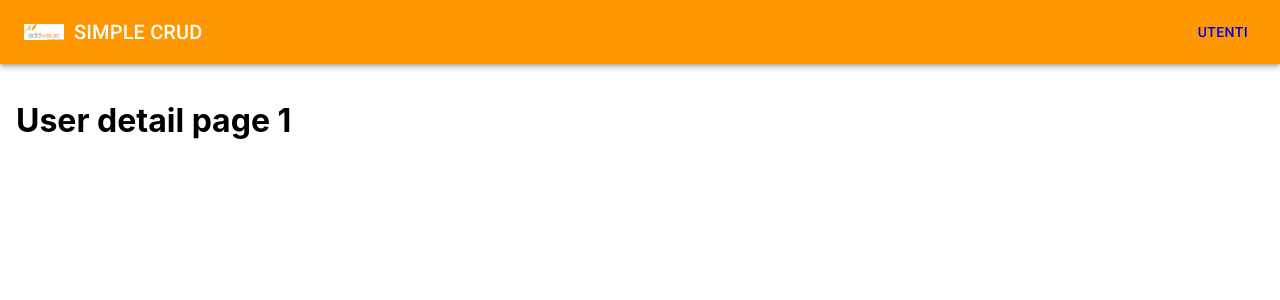
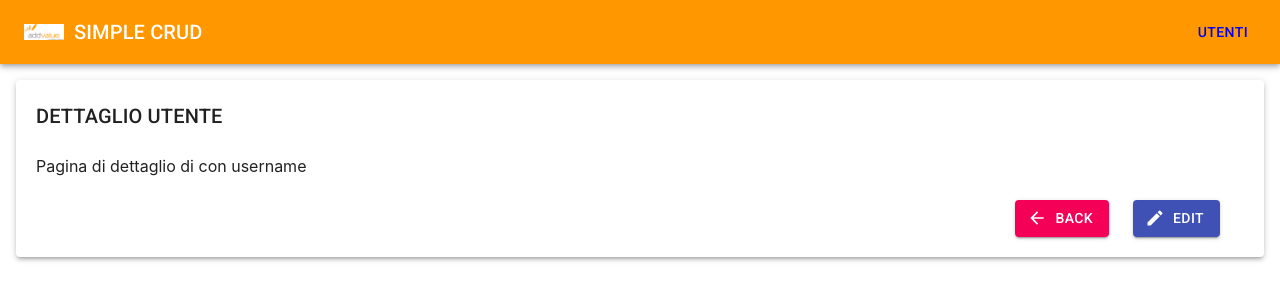
Before and after one commit to mattiaizzi/simple-crud, a React (Create React App) app: page /users/1 in a window 1280 px wide. Shown: the top 300 px of the page. Built offline with nearby package versions, Linux system fonts and the light colour scheme; no server answers.

Commit message:
refactor e aggiunta pagina di dettaglio

```diff
--- a/src/app/App.tsx
+++ b/src/app/App.tsx
@@ -7,11 +7,13 @@ import { UserDetailPage } from './pages/UserDetailPage/UserDetailPage';
 import { CreateUserPage } from './pages/CreateUserPage/CreateUserPage';
 import { Navbar } from './shared/Navbar/Navbar';
 import { Box } from '@material-ui/core';
+import { AlertProvider } from './core/context/AlertContext';
 
 const queryClient = new QueryClient();
 
 function App() {
   return (
+    <AlertProvider>
       <QueryClientProvider client={queryClient}>
         <Router>
           <Navbar />
@@ -32,6 +34,7 @@ function App() {
           </Box>
         </Router>
       </QueryClientProvider>
+    </AlertProvider>
   );
 }
 
--- /dev/null
+++ b/src/app/core/api/users.ts
@@ -0,0 +1,11 @@
+import axios from 'axios';
+import { User } from '../../models/user';
+
+const baseUrl = 'http://localhost:8000/users';
+
+export const getUser = (id: string) => axios.get<User>(`${baseUrl}/${id}`).then((response) => response.data);
+
+export const saveUser = (user: User) =>
+  axios.post<User>('http://localhost:8000/users', user).then((response) => response.data);
+
+export const getAllUsers = () => axios.get<User[]>('http://localhost:8000/users').then((response) => response.data);
--- /dev/null
+++ b/src/app/core/context/AlertContext.tsx
@@ -0,0 +1,31 @@
+import { Snackbar } from '@material-ui/core';
+import Alert from '@material-ui/lab/Alert';
+import React, { useReducer } from 'react';
+import { alertReducer, AlertAction } from '../reducers/alertReducer';
+
+type AlertContextType = {
+  dispatch: (action: AlertAction) => void;
+};
+
+const defaultContext: AlertContextType = {
+  dispatch: () => {},
+};
+
+export const AlertContext = React.createContext<AlertContextType>(defaultContext);
+
+export const AlertProvider: React.FC = ({ children }) => {
+  const [{ isOpen, message, severity }, dispatch] = useReducer(alertReducer, { isOpen: false });
+
+  const handleClose = () => dispatch({ type: 'close' });
+
+  return (
+    <AlertContext.Provider value={{ dispatch }}>
+      {children}
+      <Snackbar open={isOpen} autoHideDuration={2000} onClose={handleClose}>
+        <Alert elevation={6} variant="filled" onClose={handleClose} severity={severity}>
+          {message}
+        </Alert>
+      </Snackbar>
+    </AlertContext.Provider>
+  );
+};
--- /dev/null
+++ b/src/app/core/reducers/alertReducer.ts
@@ -0,0 +1,23 @@
+import { Color } from '@material-ui/lab/Alert';
+
+export interface AlertState {
+  isOpen: boolean;
+  severity?: Color | undefined;
+  message?: string;
+}
+
+export interface OpenPayload {
+  severity: Color | undefined;
+  message: string;
+}
+
+export type AlertAction = { type: 'open'; payload: OpenPayload } | { type: 'close' };
+
+export const alertReducer = (state: AlertState, action: AlertAction): AlertState => {
+  switch (action.type) {
+    case 'open':
+      return { isOpen: true, ...action.payload };
+    case 'close':
+      return { isOpen: false };
+  }
+};
--- a/src/app/pages/CreateUserPage/CreateUserPage.tsx
+++ b/src/app/pages/CreateUserPage/CreateUserPage.tsx
@@ -1,10 +1,11 @@
 import { Paper, Snackbar, Typography } from '@material-ui/core';
-import axios from 'axios';
 import React, { useReducer } from 'react';
 import Alert, { Color } from '@material-ui/lab/Alert';
 import { User } from '../../models/user';
 import { UserForm } from '../../shared/UserForm/UserForm';
 import { useHistory } from 'react-router';
+import { saveUser } from '../../core/api/users';
+import { useMutation } from 'react-query';
 
 interface AlertState {
   isOpen: boolean;
@@ -31,13 +32,14 @@ const alertReducer = (state: AlertState, action: AlertAction): AlertState => {
 export const CreateUserPage: React.FC = () => {
   const [{ isOpen, message, severity }, dispatch] = useReducer(alertReducer, { isOpen: false });
   const history = useHistory();
+  const saveUserMutation = useMutation(saveUser);
   const onSubmit = (user: User) => {
-    axios
-      .post<User>('http://localhost:8000/users', user)
+    saveUserMutation
+      .mutateAsync(user)
       .then((response) => {
         dispatch({
           type: 'open',
-          payload: { message: `L'utente ${response.data.name} è stato salvato con successo`, severity: 'success' },
+          payload: { message: `L'utente ${response.name} è stato salvato con successo`, severity: 'success' },
         });
         setTimeout(() => {
           history.goBack();
--- a/src/app/pages/EditUserPage/EditUserPage.tsx
+++ b/src/app/pages/EditUserPage/EditUserPage.tsx
@@ -1,9 +1,10 @@
-import { CircularProgress, Paper, Snackbar, Typography } from '@material-ui/core';
-import Alert, { Color } from '@material-ui/lab/Alert';
-import axios from 'axios';
-import React, { useEffect, useReducer } from 'react';
-import { useQuery } from 'react-query';
+import { CircularProgress, Paper, Typography } from '@material-ui/core';
+
+import React, { useContext, useEffect } from 'react';
+import { useMutation, useQuery } from 'react-query';
 import { RouteComponentProps, useHistory } from 'react-router';
+import { getUser, saveUser } from '../../core/api/users';
+import { AlertContext } from '../../core/context/AlertContext';
 import { User, User as UserModel } from '../../models/user';
 import { UserForm } from '../../shared/UserForm/UserForm';
 
@@ -11,46 +12,22 @@ interface UserProps {
   id: string;
 }
 
-interface AlertState {
-  isOpen: boolean;
-  severity?: Color | undefined;
-  message?: string;
-}
-
-interface OpenPayload {
-  severity: Color | undefined;
-  message: string;
-}
-
-type AlertAction = { type: 'open'; payload: OpenPayload } | { type: 'close' };
-
-const alertReducer = (state: AlertState, action: AlertAction): AlertState => {
-  switch (action.type) {
-    case 'open':
-      return { isOpen: true, ...action.payload };
-    case 'close':
-      return { isOpen: false };
-  }
-};
-
-const getUser = (id: string) =>
-  axios.get<UserModel>(`http://localhost:8000/users/${id}`).then((response) => response.data);
-
 export const EditUserPage: React.FC<RouteComponentProps<UserProps>> = ({ match }) => {
   const id = match.params.id;
-  const [{ isOpen, message, severity }, dispatch] = useReducer(alertReducer, { isOpen: false });
   const history = useHistory();
+  const { dispatch } = useContext(AlertContext);
   const { data, refetch, isLoading } = useQuery<UserModel, Error>(['getUser'], () => getUser(id), {
     enabled: false,
   });
+  const saveUserMutation = useMutation(saveUser);
 
   const onSubmit = (user: User) => {
-    axios
-      .post<User>('http://localhost:8000/users', user)
+    saveUserMutation
+      .mutateAsync(user)
       .then((response) => {
         dispatch({
           type: 'open',
-          payload: { message: `L'utente ${response.data.name} è stato salvato con successo`, severity: 'success' },
+          payload: { message: `L'utente ${response.name} è stato salvato con successo`, severity: 'success' },
         });
         setTimeout(() => {
           history.goBack();
@@ -68,7 +45,6 @@ export const EditUserPage: React.FC<RouteComponentProps<UserProps>> = ({ match }
     refetch();
   }, [refetch, match.params.id]);
 
-  const handleClose = () => dispatch({ type: 'close' });
   return (
     <Paper elevation={3}>
       {isLoading ? (
@@ -81,11 +57,6 @@ export const EditUserPage: React.FC<RouteComponentProps<UserProps>> = ({ match }
           <UserForm user={data} onSubmit={onSubmit} />
         </>
       )}
-      <Snackbar open={isOpen} autoHideDuration={2000} onClose={handleClose}>
-        <Alert elevation={6} variant="filled" onClose={handleClose} severity={severity}>
-          {message}
-        </Alert>
-      </Snackbar>
     </Paper>
   );
 };
--- a/src/app/pages/UserDetailPage/UserDetailPage.tsx
+++ b/src/app/pages/UserDetailPage/UserDetailPage.tsx
@@ -1,10 +1,64 @@
-import React from 'react';
-import { RouteComponentProps } from 'react-router';
+import { Button, CircularProgress, Grid, Paper, Typography } from '@material-ui/core';
+import React, { useEffect } from 'react';
+import { useQuery } from 'react-query';
+import { RouteComponentProps, useHistory } from 'react-router';
+import EditIcon from '@material-ui/icons/Edit';
+import BackIcon from '@material-ui/icons/ArrowBack';
+import { getUser } from '../../core/api/users';
+import { User } from '../../models/user';
 
 interface UserDetailPageProps {
   id: string;
 }
 
 export const UserDetailPage: React.FC<RouteComponentProps<UserDetailPageProps>> = ({ match }) => {
-  return <h1>User detail page {match.params.id}</h1>;
+  const id = match.params.id;
+  const history = useHistory();
+  const { data, refetch, isLoading } = useQuery<User, Error>(['getUser'], () => getUser(id), {
+    enabled: false,
+  });
+  useEffect(() => {
+    refetch();
+  }, [refetch]);
+
+  const handleOnBackClick = () => {
+    history.goBack();
+  };
+
+  const handleOnEditCLick = () => {
+    history.push(`/users/${id}/edit`);
+  };
+
+  return (
+    <Paper elevation={3}>
+      <div style={{ padding: 20 }}>
+        {isLoading ? (
+          <CircularProgress />
+        ) : (
+          <Grid container spacing={3}>
+            <Grid item xs={12}>
+              <Typography variant="h6">
+                DETTAGLIO UTENTE {data?.name.toLocaleUpperCase()} {data?.username.toLocaleUpperCase()}
+              </Typography>
+            </Grid>
+            <Grid container item xs={12}>
+              Pagina di dettaglio di {data?.name} con username {data?.username}
+            </Grid>
+            <Grid container item xs={12} direction="row" justify="flex-end" spacing={3}>
+              <Grid item>
+                <Button variant="contained" color="secondary" onClick={handleOnBackClick} startIcon={<BackIcon />}>
+                  BACK
+                </Button>
+              </Grid>
+              <Grid item>
+                <Button onClick={handleOnEditCLick} variant="contained" color="primary" startIcon={<EditIcon />}>
+                  EDIT
+                </Button>
+              </Grid>
+            </Grid>
+          </Grid>
+        )}
+      </div>
+    </Paper>
+  );
 };
--- a/src/app/pages/UsersPage/UsersPage.tsx
+++ b/src/app/pages/UsersPage/UsersPage.tsx
@@ -1,5 +1,5 @@
 import React, { useEffect } from 'react';
-import axios from 'axios';
+
 import { useHistory } from 'react-router-dom';
 import { useQuery } from 'react-query';
 import { makeStyles } from '@material-ui/core/styles';
@@ -11,6 +11,7 @@ import { usePaginator } from './hooks/usePaginator';
 import { UserTable } from './components/UserTable/UserTable';
 import { User } from '../../models/user';
 import AddIcon from '@material-ui/icons/AddCircleOutline';
+import { getAllUsers } from '../../core/api/users';
 
 const useStyles = makeStyles((theme) => ({
   root: {
@@ -29,8 +30,6 @@ const useStyles = makeStyles((theme) => ({
   },
 }));
 
-const getAllUsers = () => axios.get<User[]>('http://localhost:8000/users').then((response) => response.data);
-
 export const UsersPage = () => {
   const classes = useStyles();
   const history = useHistory();
@@ -45,7 +44,7 @@ export const UsersPage = () => {
   }, [refetch]);
 
   const handleUserSelection = (user: User) => {
-    // TODO open detail page
+    history.push(`/users/${user.id}`);
   };
 
   return (
```
Lines whose indentation alone changed are shown as unchanged.
